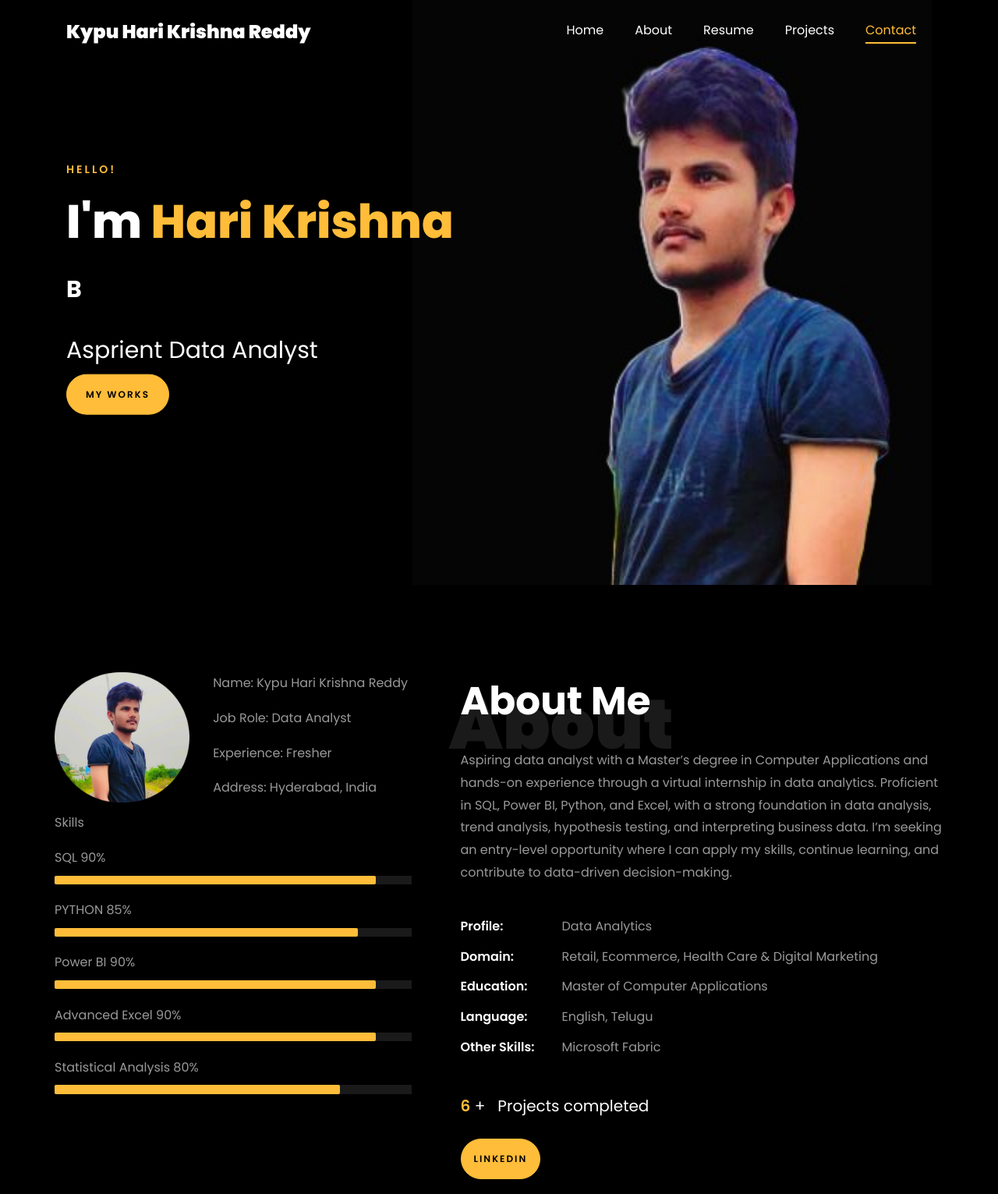
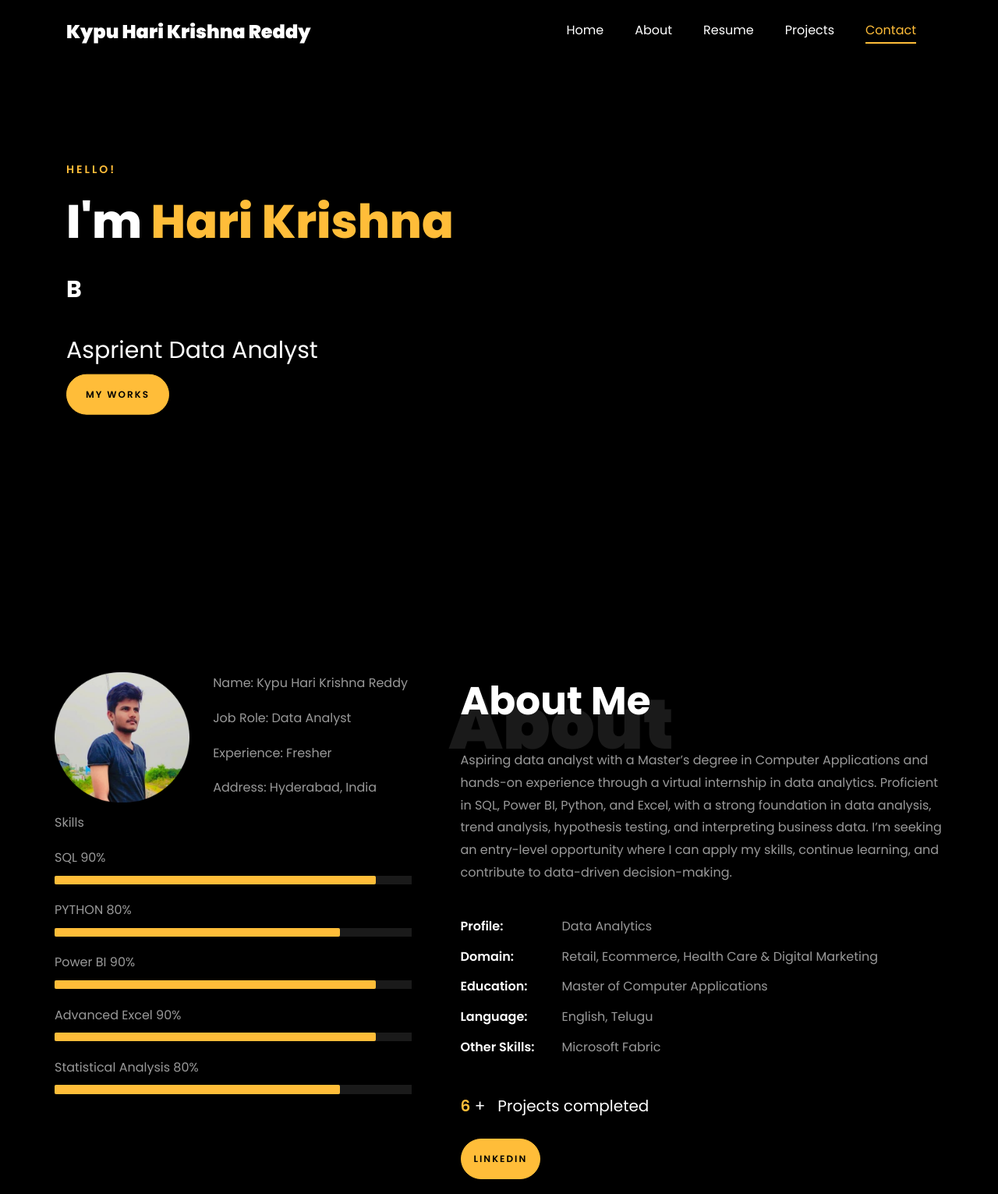
Before and after one commit to Hari-Kypu/Portfolio, a plain HTML site: page index.html in a window 1280 px wide. Shown: the top 1531 px of the page at 78% size. Drawn offline with Linux system fonts and the light colour scheme; files whose address does not match are found by name.

Commit message:
Update index.html

```diff
--- a/index.html
+++ b/index.html
@@ -141,7 +141,7 @@
 	      	<div class="overlay"></div>
 	         <div class="container">
 	          <div class="row d-md-flex no-gutters slider-text align-items-end justify-content-end" data-scrollax-parent="true">
-	          	<div class="one-third js-fullheight order-md-last img" style="background-image:url(images/photo1.jpg);">
+	          	<div class="one-third js-fullheight order-md-last img" style="background-image:url();">
 	          	 <div class="overlay"></div>
 	          	</div>
 		          <div class="one-forth d-flex  align-items-center ftco-animate" data-scrollax=" properties: { translateY: '70%' }">
@@ -235,9 +235,9 @@
 											aria-valuemax="100"></div>
 									</div>
 
-									<span>PYTHON</span> <span class="pull-right">85%</span>
+									<span>PYTHON</span> <span class="pull-right">80%</span>
 									<div class="progress">
-										<div class="progress-bar" role="progressbar" style="width: 85%" aria-valuenow="85" aria-valuemin="0"
+										<div class="progress-bar" role="progressbar" style="width: 80%" aria-valuenow="80" aria-valuemin="0"
 											aria-valuemax="100"></div>
 									</div>
 
```
